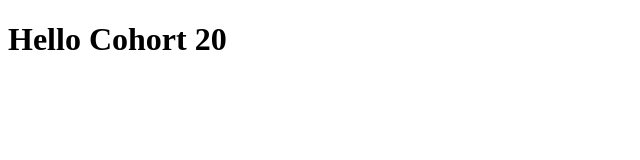
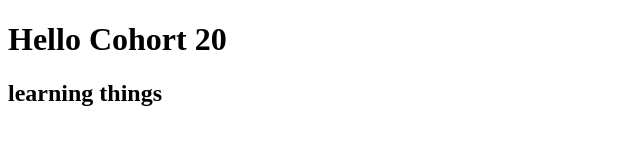
Before and after one commit to emmahughescodes/githubpagesfun, a plain HTML site: page index.html in a window 1280 px wide. Shown: the whole page, without its empty margins (0-640 px from the left). Drawn offline with Linux system fonts and the light colour scheme.

Commit message:
made a real change in master

```diff
--- a/index.html
+++ b/index.html
@@ -8,5 +8,6 @@
 </head>
 <body>
     <h1>Hello Cohort 20</h1>
+    <h2>learning things</h2>
 </body>
 </html>
```
